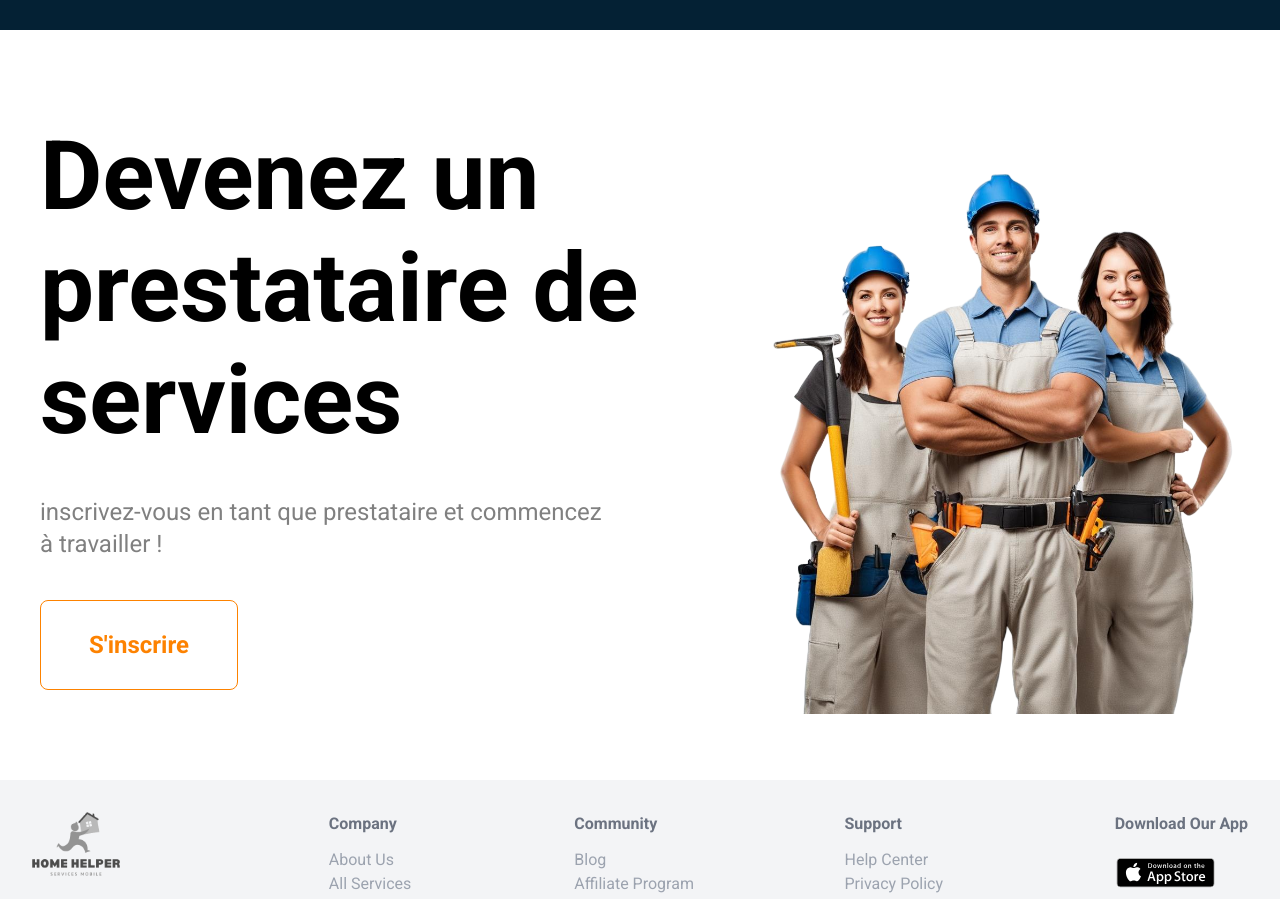
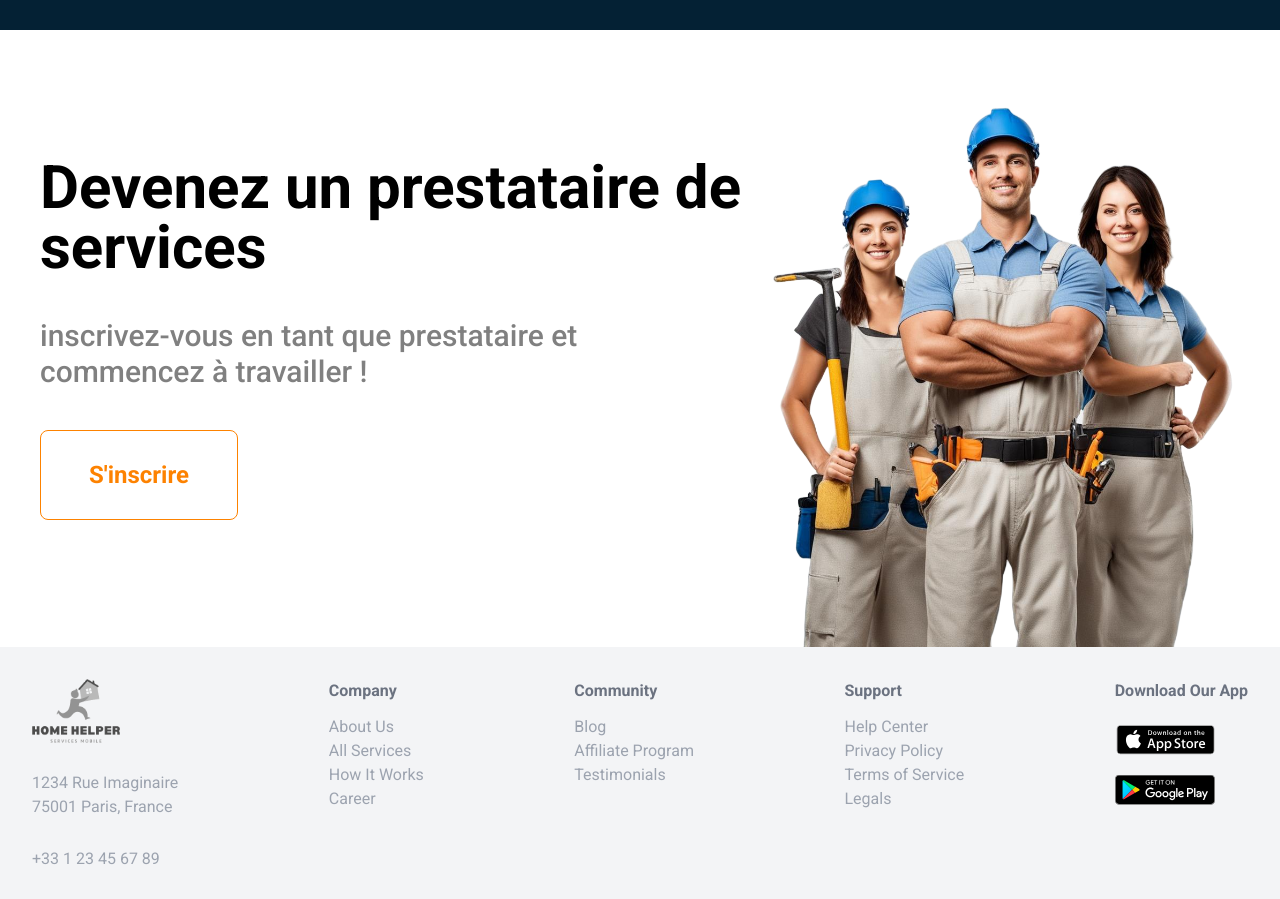
Before and after one commit to ou-sama1/HomeHelper-Frontend, a React (Vite) app: page / in a window 1280 px wide. Shown: the part 4340-5239 px from the top of the page. Built offline with nearby package versions, Linux system fonts and the light colour scheme.

Commit message:
fix text issues in forProviders section

```diff
--- a/src/pages/home/components/forProviders/index.jsx
+++ b/src/pages/home/components/forProviders/index.jsx
@@ -2,24 +2,24 @@ import GroupOfWorkers from "../../../../assets/group-of-workers.png";
 import { Link } from "react-router-dom";
 const ForProvidersSection = () => {
   return (
-    <>
     <section
       id="for-providers-section"
-        className="flex h-auto w-full flex-col items-center justify-between gap-10 px-5 pt-10 sm:px-10 lg:h-[calc(100vh-50px)] lg:flex-row lg:gap-0 lg:pt-0"
+      className="lg:h-150 flex w-full flex-col items-center justify-between gap-10 px-5 pt-10 sm:px-10 md:px-10 lg:flex-row lg:gap-0 lg:pt-0"
     >
       <div className="z-10 flex w-full flex-col items-center justify-center gap-10 text-center lg:w-3/4 lg:items-start lg:text-left">
         <span className="flex flex-col gap-2 xl:gap-10">
-            <h1 className="text-6xl font-bold sm:text-7xl xl:text-8xl xl:leading-28">
+          <h2 className="text-5xl font-bold lg:text-6xl">
             Devenez un prestataire de services
-            </h1>
-            <p className="text-xl leading-10 text-quaternary sm:text-2xl lg:w-4/5">
+          </h2>
+
+          <p className="text-2xl font-medium text-quaternary sm:text-2xl lg:w-4/5 lg:text-3xl">
             inscrivez-vous en tant que prestataire et commencez à travailler !
           </p>
         </span>
         <span className="flex w-full flex-col gap-5 text-2xl font-bold sm:w-3/5 lg:w-auto lg:flex-row">
           <Link
             to="/SignUp"
-              className="hover:text- rounded-lg border border-primary px-5 py-7 text-center text-primary transition hover:border-primary hover:bg-primary xl:px-12"
+            className="rounded-lg border border-primary px-5 py-7 text-center text-primary transition hover:border-primary hover:bg-primary hover:text-white xl:px-12"
           >
             S'inscrire
           </Link>
@@ -27,7 +27,6 @@ const ForProvidersSection = () => {
       </div>
       <img className="w-120" src={GroupOfWorkers} alt="group-of-workers" />
     </section>
-    </>
   );
 };
 
```
Lines whose indentation alone changed are shown as unchanged.
